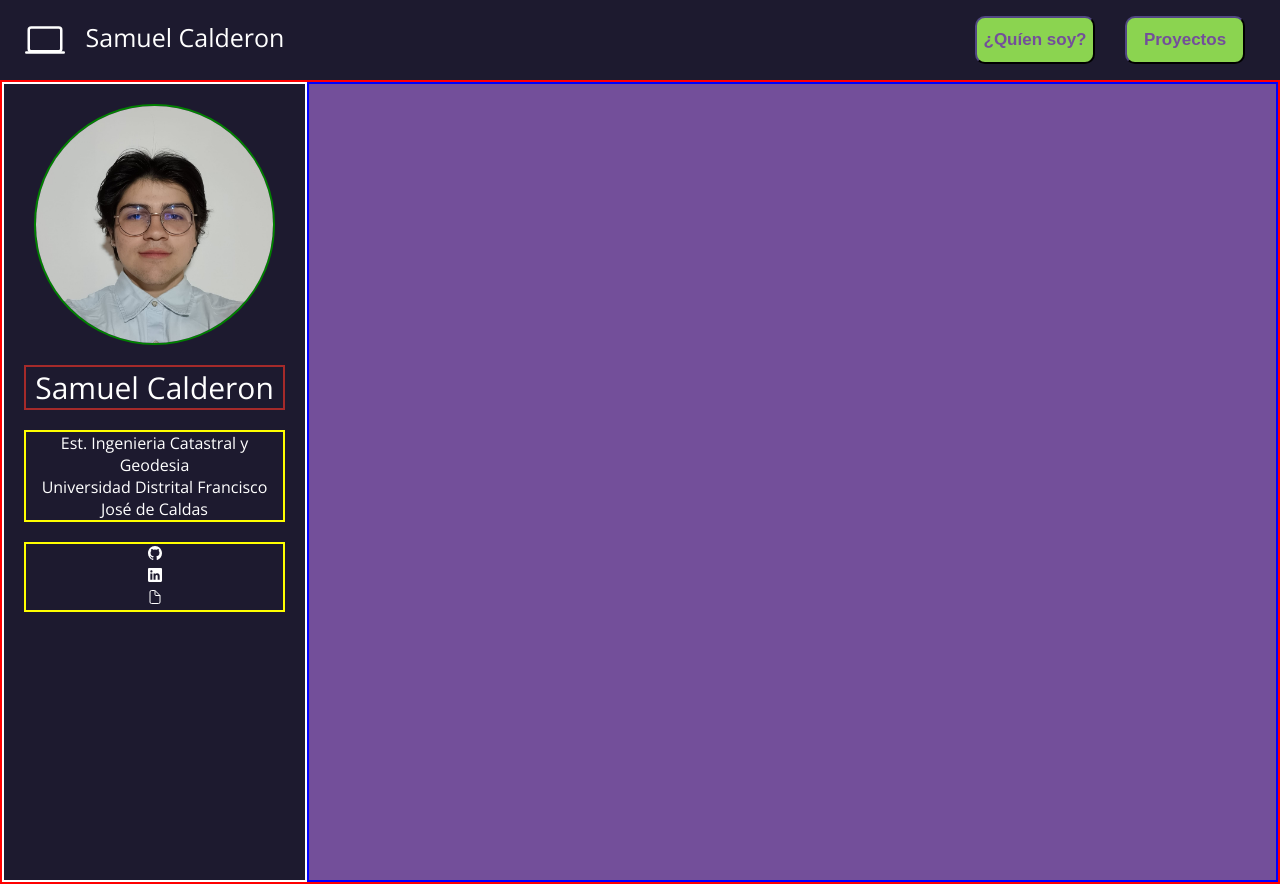
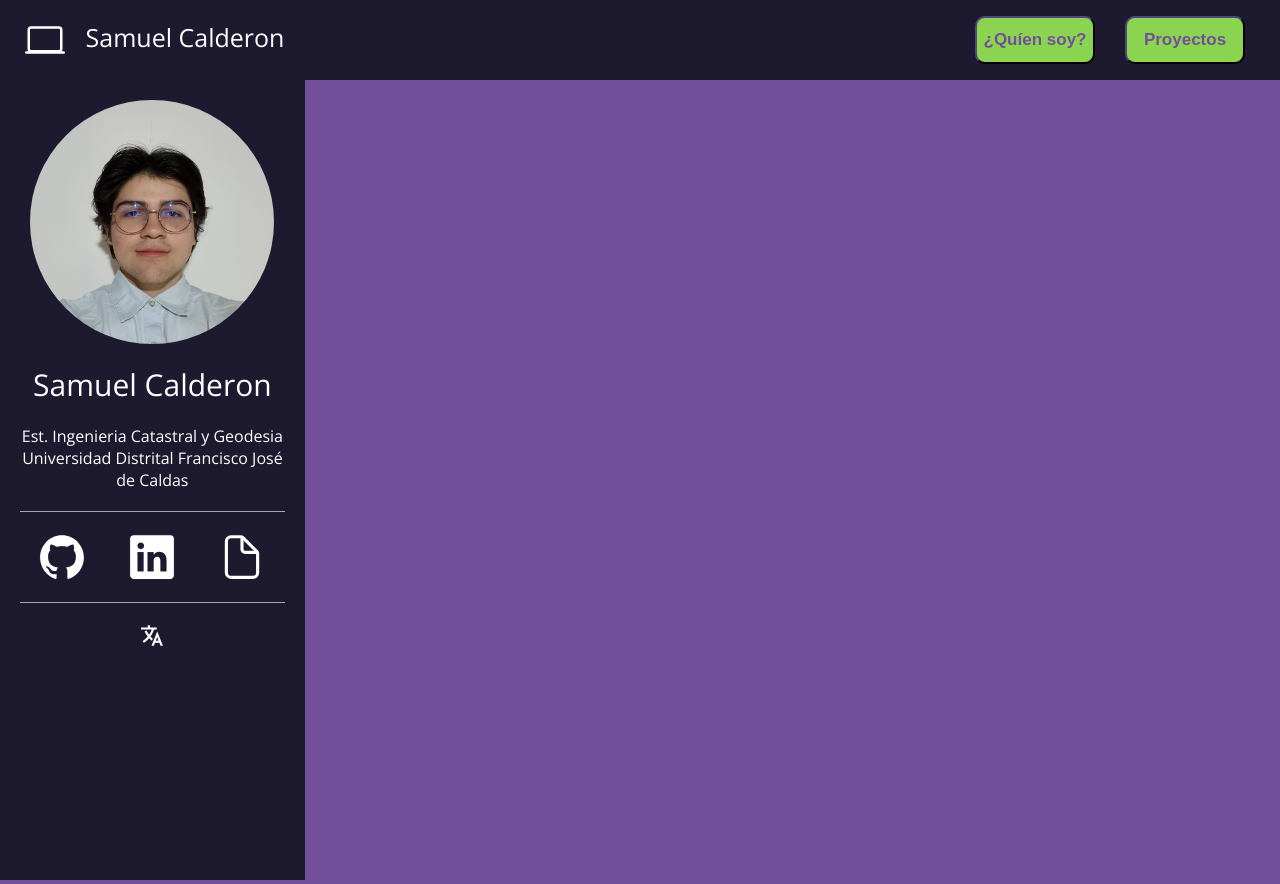
Before and after one commit to xdSAMUbx/Desarrollo-web, a Python web app: template mipaginaweb/templates/index.html in a window 1280 px wide. Run offline with Jinja, Linux system fonts and the light colour scheme; the template is opened without the code that fills it, so the values that code supplies are empty.

Commit message:
barras-ok

```diff
--- a/mipaginaweb/static/styles.css
+++ b/mipaginaweb/static/styles.css
@@ -7,6 +7,8 @@
     --color-boton-letra: rgb(115,79,154);
 
     --color-contenido-principal: rgb(115,79,154);
+
+    --color-linea: rgb(168, 167, 167);
 }
 *{
     margin: 0;
@@ -68,17 +70,15 @@ body{
     color: var(--color-boton-letra);
     border-color: var(--color-barras);
 }
-/*----------------------------------------------------main*/
+/*-----------------------------------------barra lateral*/
 .contenido{
     display: flex;
-    border: 2px solid red;
 }
 .contenido .barra-lateral{
     overflow: hidden;
     width: 400px;
     height: 100vh;
     background-color: var(--color-barras);
-    border: 2px solid white;
 }
 .contenido .barra-lateral img{
     border-radius: 50%;
@@ -88,29 +88,46 @@ body{
     margin: auto;
     margin-top: 20px;
     margin-bottom: 20px;
-    border: 2px solid green;
 }
 .contenido .barra-lateral .nombre{
     margin: 20px;
     font-size: 30px;
     text-align: center;
     color: var(--color-letra);
-    border: 2px solid brown;
 }
 .contenido .barra-lateral .ocupacion-actual{
     margin: 20px;
     text-align: center;
     color: var(--color-letra);
-    border: 2px solid yellow;
 }
+.contenido .barra-lateral .linea{
+    margin: 20px;
+    height: 1px;
+    background-color: var(--color-linea);
+}
+
 .contenido .barra-lateral .redes-contacto{
+    height: 50px;
     margin: 20px;
-    text-align: center;
+    display: flex;
+    justify-content: center;
     color: var(--color-letra);
-    border: 2px solid yellow;
 }
+.contenido .barra-lateral ion-icon{
+    height: 100%;
+    width: 50px;
+    margin-right: 20px;
+    margin-left: 20px;
+    color: var(--color-letra);
+    cursor: pointer;
+}
+.contenido .barra-lateral .idiomas ion-icon{
+    margin: auto;
+    display: flex;
+    height: 25px;
+}
+/*------------------------------------contenidoprincipal*/
 .contenido .descripcion{
     width: 100%;
     background-color: var(--color-contenido-principal);
-    border: 2px solid blue;
 }
--- a/mipaginaweb/templates/index.html
+++ b/mipaginaweb/templates/index.html
@@ -37,16 +37,15 @@
                         <p>Est. Ingenieria Catastral y Geodesia</p>
                         <p>Universidad Distrital Francisco José de Caldas</p>
                 </div>
+                <div class="linea"></div>
                 <div class="redes-contacto">
-                    <div class="git-hub">
-                        <ion-icon name="logo-github"></ion-icon>
-                    </div>
-                    <div class="linked-in">
-                        <ion-icon name="logo-linkedin"></ion-icon>
-                    </div>
-                    <div class="hoja-vida">
-                        <ion-icon name="document-outline"></ion-icon>
-                    </div>
+                    <a href="https://github.com/xdSAMUbx"><ion-icon name="logo-github"></ion-icon></a>
+                    <a href="https://www.linkedin.com/in/samuel-calderon-597606270/"><ion-icon name="logo-linkedin"></ion-icon></a>
+                    <a href=""><ion-icon name="document-outline"></ion-icon></a>
+                </div>
+                <div class="linea"></div>
+                <div class="idiomas">
+                    <a href=""><ion-icon name="language-sharp"></ion-icon></a>
                 </div>
             </div>
             <div class="descripcion">
```
